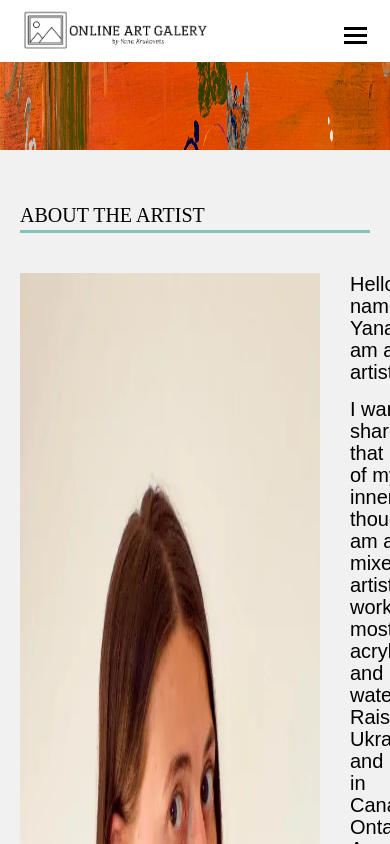
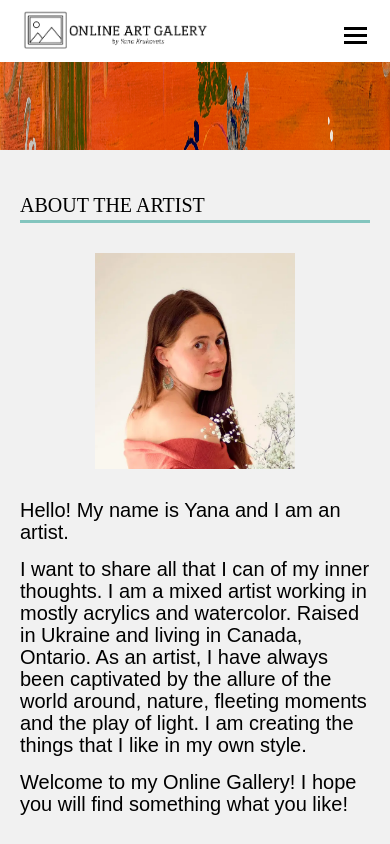
Before and after one commit to YanaKrukovets/gallery, a Next.js app: page /about in a window 390 px wide. Shown: the top 844 px of the page. Built offline with nearby package versions, Linux system fonts and the light colour scheme; a web font is replaced by a local one.

Commit message:
About an artist mobile fix

```diff
--- a/pages/about.js
+++ b/pages/about.js
@@ -20,18 +20,19 @@ export default function About() {
         className="min-h-[150px]"
       />
       <div className="bg-lightGray pb-[10px]">
-        <div className="max-w-wrapper mx-auto px-5 py-[50px]">
+        <div className="max-w-wrapper mx-auto px-5 py-[50px] sm:py-[40px]">
           <h1 className="text-[24px] sm:text-[20px] mb-[20px] border-b-[3px] border-green uppercase max-w-[350px] font-inka">
             About the artist
           </h1>
-          <div className="flex mt-[40px]">
+          <div className="flex mt-[40px] flex-wrap sm:mt-[30px]">
             <Image
               src="/images/components/about/author.webp"
               width={300}
               height={400}
               alt="Photo of the artist. Yana Krukovets"
+              className="md:mx-auto md:max-w-[250px] sm:max-w-[200px]"
             />
-            <div className="text-[20px] leading-[22px] ml-[30px] flex flex-col justify-center">
+            <div className="text-[20px] leading-[22px] ml-[30px] flex flex-col justify-center w-[65%] xmd:w-[55%] md:ml-0 md:w-[100%] md:mt-[30px]">
               <p className="mb-[15px]">
                 Hello! My name is Yana and I am an artist.
               </p>
--- a/pages/artworks.js
+++ b/pages/artworks.js
@@ -381,7 +381,7 @@ export default function Artworks() {
       <div className="max-w-inner">
         <div className="max-w-wrapper px-5 mx-auto">
           <div className="flex w-full bg-lightGray justify-between">
-            <div className="py-[10px] border-l-[2px] border-r-[2px] border-green bg-white">
+            <div className="py-[10px] border-l-[2px] border-green bg-white">
               <h2 className="text-[22px] font-anek border-b-[4px] border-green pb-[10px] mt-[30px] pl-[15px]">
                 <strong className="font-[600]">Filter</strong>
               </h2>
--- a/tailwind.config.js
+++ b/tailwind.config.js
@@ -20,7 +20,7 @@ module.exports = {
       lg: { max: "1200px" },
       xxmd: { max: "1130px" },
       mdlg: { max: "1024px" },
-      xmd: { max: "899px" },
+      xmd: { max: "999px" },
       md: { max: "768px" },
       sm: { max: "576px" },
       xsm: { max: "395px" },
```
